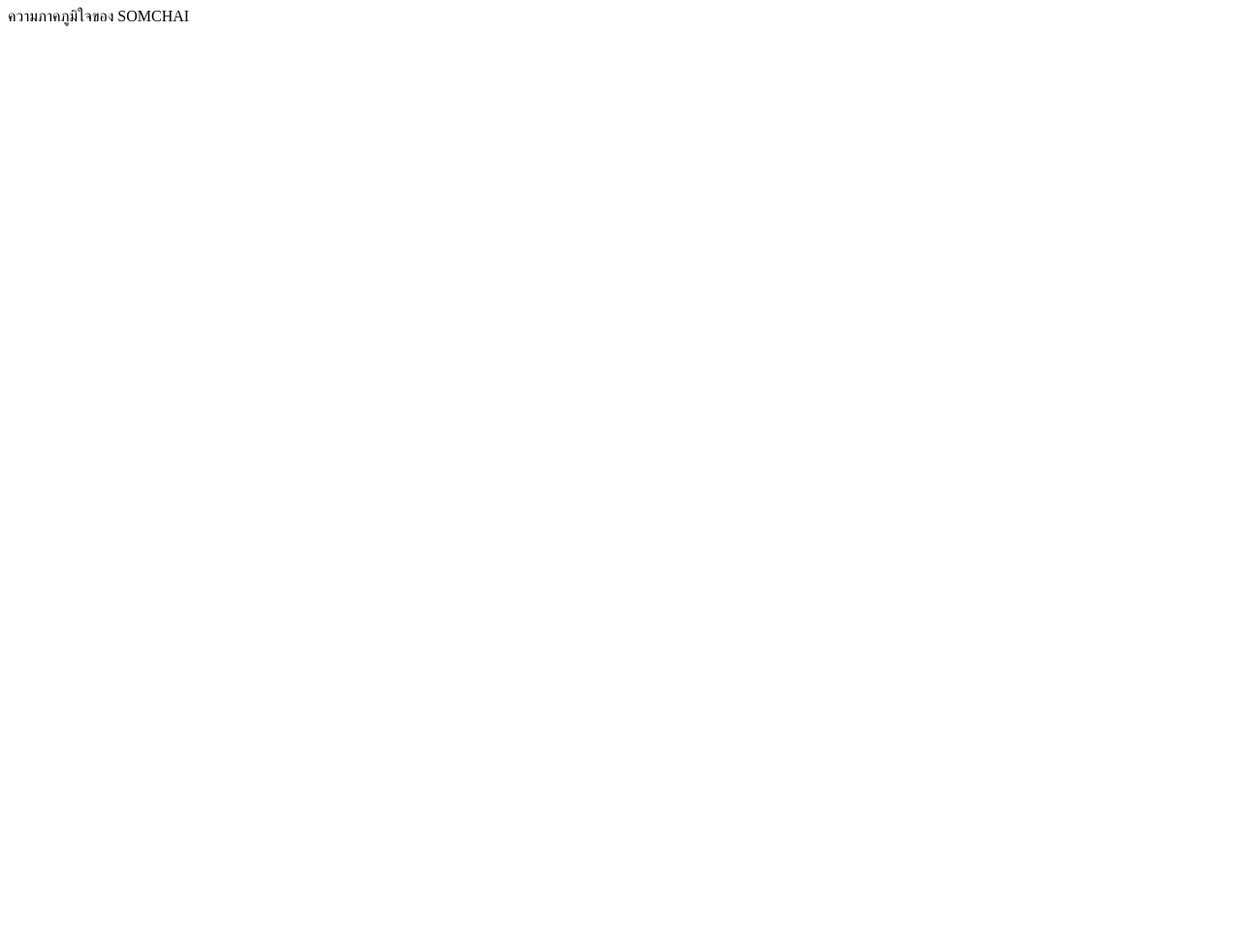
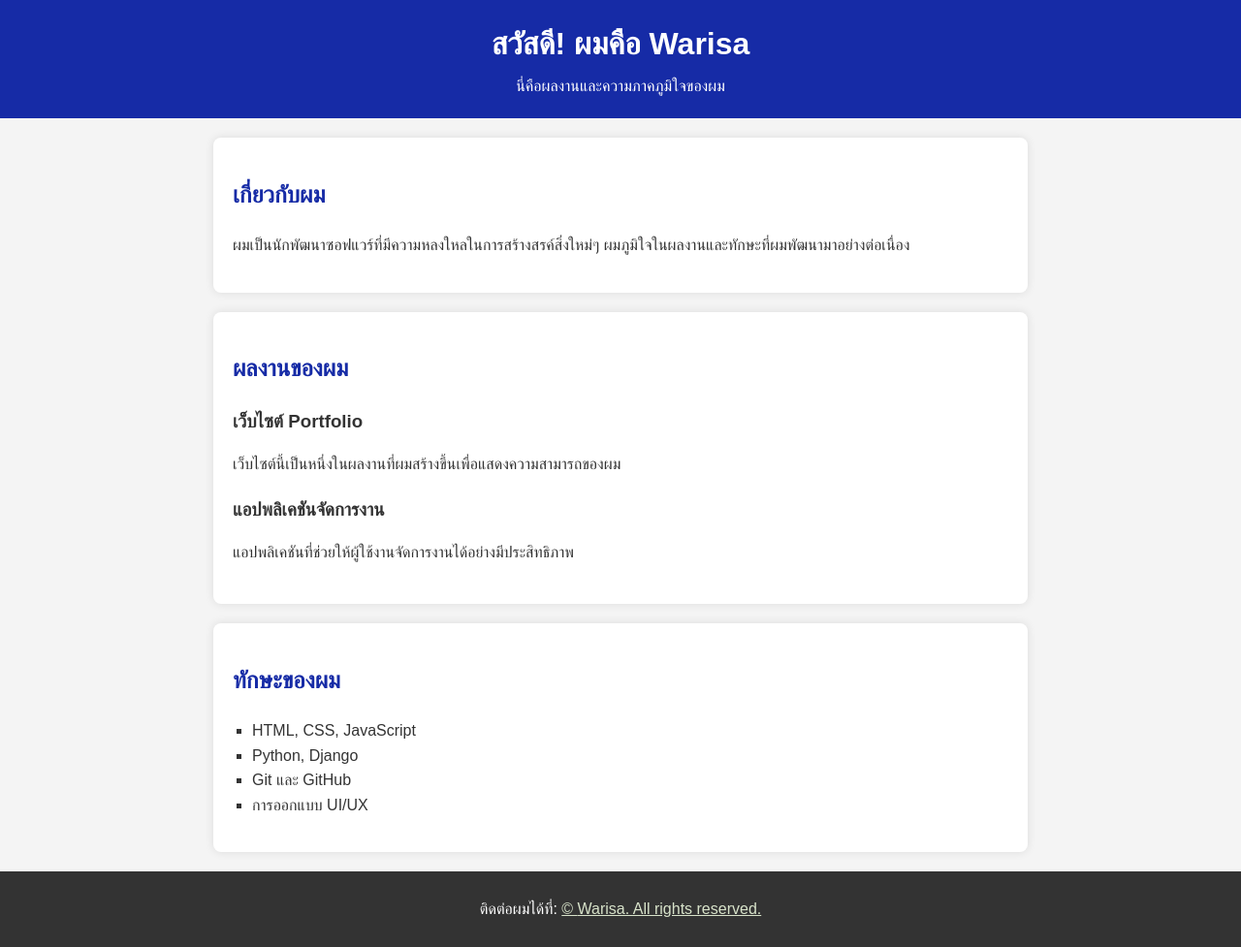
Before and after one commit to warisa33/warisa33.github.io, a plain HTML site: page index.html in a window 1280 px wide. Shown: the whole page at 97% size. Before the commit the page ends 800 px from the top, so only its background shows below. Drawn offline with Linux system fonts and the light colour scheme.

Commit message:
Revise index.html for new content and structure

```diff
--- a/index.html
+++ b/index.html
@@ -2,10 +2,49 @@
 <html lang="th">
 <head>
   <meta charset="UTF-8">
-    <meta name="viewport" content="width=device-width, initial-scale=1.0"
-    ‹meta name="description" content="เว็บไซด์แสดงผลงานและทักษะของ Somchai "›
-      ‹title>ความภาคภูมิใจของ SOMCHAI</title›
+  <meta name="viewport" content="width=device-width, initial-scale=1.0">
+  <meta name="description" content="เว็บไซต์แสดงผลงานและทักษะของ nantharat">
+  <title>ความภาคภูมิใจของ Warisa</title>
   <link rel="stylesheet" href="style.css">
 </head>
 <body>
+  <header>
+    <h1>สวัสดี! ผมคือ Warisa</h1>
+    <p>นี่คือผลงานและความภาคภูมิใจของผม</p>
+  </header>
+
+  <section id="about">
+    <h2>เกี่ยวกับผม</h2>
+    <p>ผมเป็นนักพัฒนาซอฟแวร์ที่มีความหลงใหลในการสร้างสรค์สิ่งใหม่ๆ ผมภูมิใจในผลงานและทักษะที่ผมพัฒนามาอย่างต่อเนื่อง</p>
+  </section>
+
+  <section id="projects">
+    <h2>ผลงานของผม</h2>
+    <div class="project">
+      <h3>เว็บไซต์ Portfolio</h3>
+      <p>เว็บไซต์นี้เป็นหนึ่งในผลงานที่ผมสร้างขึ้นเพื่อแสดงความสามารถของผม</p>
+    </div>
+    <div class="project">
+      <h3>แอปพลิเคชันจัดการงาน</h3>
+      <p>แอปพลิเคชันที่ช่วยให้ผู้ใช้งานจัดการงานได้อย่างมีประสิทธิภาพ</p>
+    </div>
+  </section>
+
+  <section id="skills">
+    <h2>ทักษะของผม</h2>
+    <ul>
+      <li>HTML, CSS, JavaScript</li>
+      <li>Python, Django</li>
+      <li>Git และ GitHub</li>
+      <li>การออกแบบ UI/UX</li>
+    </ul>
+  </section>
+
+  <footer>
+    <p>ติดต่อผมได้ที่: <a href="mailto:pakakrong2508@gmail.comth</a></p>
+    <p>&copy; <span id="year"></span> Warisa. All rights reserved.</p>
+  </footer>
+
+  <script src="script.js"></script>
 </body>
+</html>
```
Lines whose indentation alone changed are shown as unchanged.
